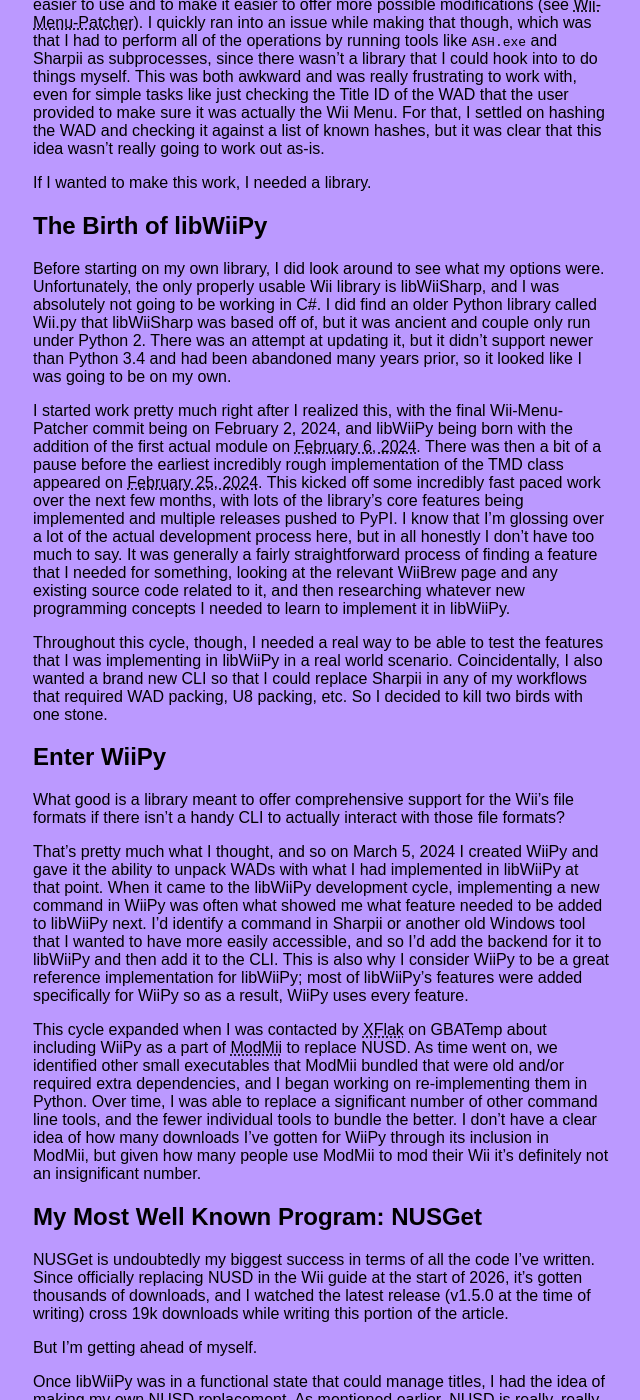
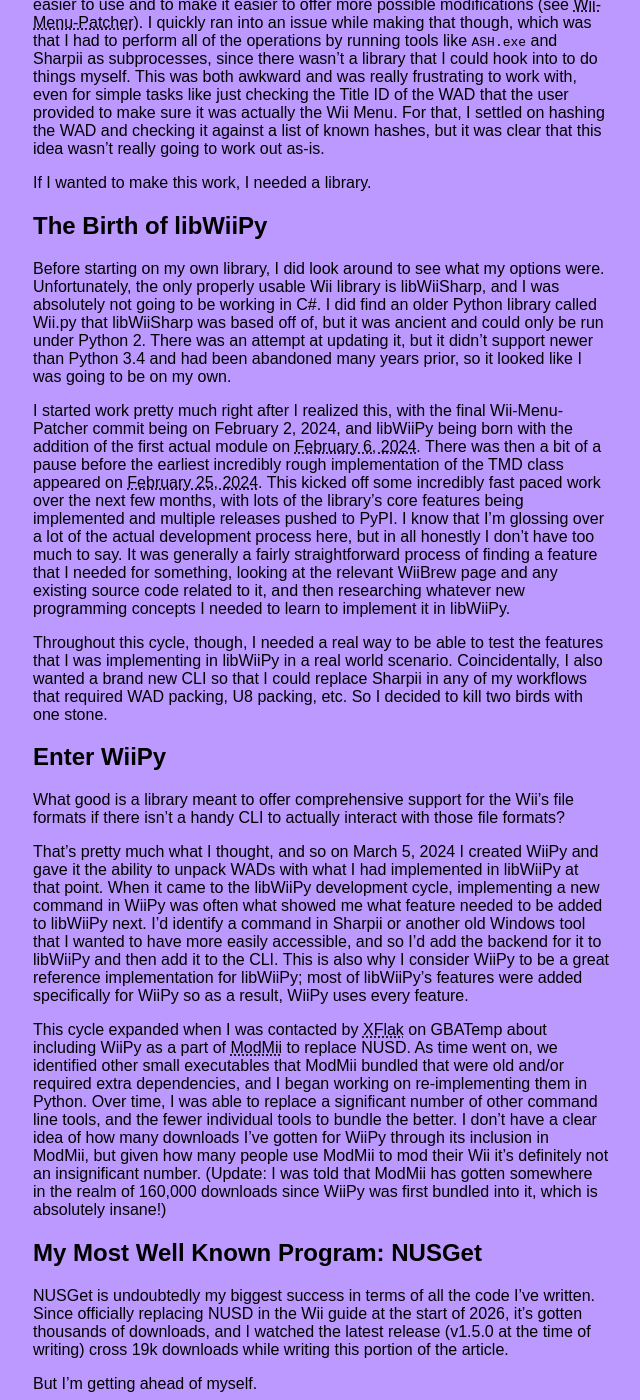
Before and after one commit to NinjaCheetah/ninjacheetah.github.io, a Jekyll site: the page built from _posts/2026-03-11-the-history-of-libwiipy.md, in a window 1280 px wide and 1400 px high, scrolled down 601 px. Shown: the whole window, without its empty margins (319-959 px from the left). Built offline with Jekyll 4.4.1, drawn with Linux system fonts in a browser that asks for light colours; some web fonts are replaced; comment, search, counter and statistics services are not loaded.

Commit message:
Small corrections to libWiiPy history article

```diff
--- a/_posts/2026-03-11-the-history-of-libwiipy.md
+++ b/_posts/2026-03-11-the-history-of-libwiipy.md
@@ -20,7 +20,7 @@
 
 ## The Birth of libWiiPy
 
-Before starting on my own library, I did look around to see what my options were. Unfortunately, the only properly usable Wii library is libWiiSharp, and I was absolutely not going to be working in C#. I did find an older Python library called Wii.py that libWiiSharp was based off of, but it was ancient and couple only run under Python 2. There was an attempt at updating it, but it didn't support newer than Python 3.4 and had been abandoned many years prior, so it looked like I was going to be on my own.
+Before starting on my own library, I did look around to see what my options were. Unfortunately, the only properly usable Wii library is libWiiSharp, and I was absolutely not going to be working in C#. I did find an older Python library called Wii.py that libWiiSharp was based off of, but it was ancient and could only be run under Python 2. There was an attempt at updating it, but it didn't support newer than Python 3.4 and had been abandoned many years prior, so it looked like I was going to be on my own.
 
 I started work pretty much right after I realized this, with the final Wii-Menu-Patcher commit being on February 2, 2024, and libWiiPy being born with the addition of the first actual module on [February 6, 2024](https://github.com/NinjaCheetah/libWiiPy/commit/397c2a8e38647743042e7b92ba223a7a5742b3d8). There was then a bit of a pause before the earliest incredibly rough implementation of the TMD class appeared on [February 25, 2024](https://github.com/NinjaCheetah/libWiiPy/commit/8b05dc178451a79feefd4ee52e92d85f98512a92). This kicked off some incredibly fast paced work over the next few months, with lots of the library's core features being implemented and multiple releases pushed to PyPI. I know that I'm glossing over a lot of the actual development process here, but in all honestly I don't have too much to say. It was generally a fairly straightforward process of finding a feature that I needed for something, looking at the relevant WiiBrew page and any existing source code related to it, and then researching whatever new programming concepts I needed to learn to implement it in libWiiPy.
 
@@ -32,7 +32,7 @@
 
 That's pretty much what I thought, and so on March 5, 2024 I created WiiPy and gave it the ability to unpack WADs with what I had implemented in libWiiPy at that point. When it came to the libWiiPy development cycle, implementing a new command in WiiPy was often what showed me what feature needed to be added to libWiiPy next. I'd identify a command in Sharpii or another old Windows tool that I wanted to have more easily accessible, and so I'd add the backend for it to libWiiPy and then add it to the CLI. This is also why I consider WiiPy to be a great reference implementation for libWiiPy; most of libWiiPy's features were added specifically for WiiPy so as a result, WiiPy uses every feature.
 
-This cycle expanded when I was contacted by [XFlak](https://gbatemp.net/members/xflak.198223/) on GBATemp about including WiiPy as a part of [ModMii](https://modmii.github.io/) to replace NUSD. As time went on, we identified other small executables that ModMii bundled that were old and/or required extra dependencies, and I began working on re-implementing them in Python. Over time, I was able to replace a significant number of other command line tools, and the fewer individual tools to bundle the better. I don't have a clear idea of how many downloads I've gotten for WiiPy through its inclusion in ModMii, but given how many people use ModMii to mod their Wii it's definitely not an insignificant number.
+This cycle expanded when I was contacted by [XFlak](https://gbatemp.net/members/xflak.198223/) on GBATemp about including WiiPy as a part of [ModMii](https://modmii.github.io/) to replace NUSD. As time went on, we identified other small executables that ModMii bundled that were old and/or required extra dependencies, and I began working on re-implementing them in Python. Over time, I was able to replace a significant number of other command line tools, and the fewer individual tools to bundle the better. I don't have a clear idea of how many downloads I've gotten for WiiPy through its inclusion in ModMii, but given how many people use ModMii to mod their Wii it's definitely not an insignificant number. (Update: I was told that ModMii has gotten somewhere in the realm of 160,000 downloads since WiiPy was first bundled into it, which is absolutely insane!)
 
 ## My Most Well Known Program: NUSGet
 
```
